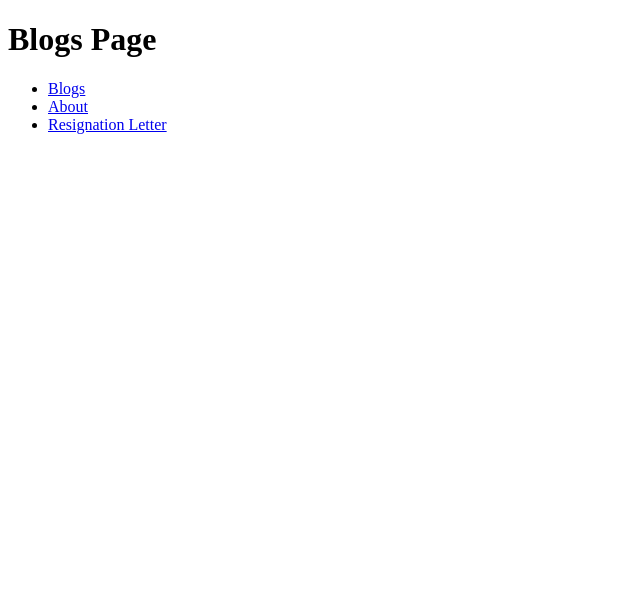
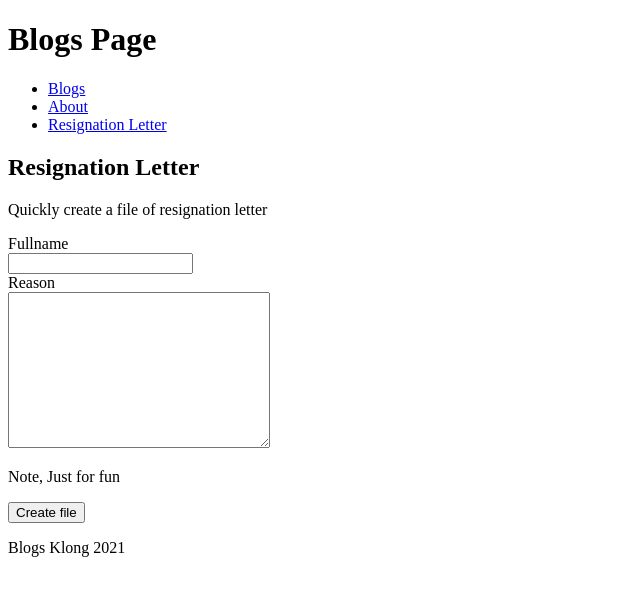
Before and after one commit to khanhlinhbk/Python_basic, a Flask app: template Baitapcuoikhoa/templates/resignation-letter.html in a window 1280 px wide. Shown: the top 596 px of the page, without its empty margins (0-640 px from the left). Run offline with Flask 2, Linux system fonts and the light colour scheme; the template is opened without the code that fills it, so the values that code supplies are empty.

Commit message:
commit
123

```diff
--- a/Baitapcuoikhoa/app.py
+++ b/Baitapcuoikhoa/app.py
@@ -2,6 +2,8 @@ from flask import Flask, render_template, Response, request, redirect
 from db import edit_post1
 from db import add_post, get_post
 from datetime import datetime
+from docx import Document
+from docx.shared import Cm
 app= Flask(__name__)
 
 post_base= get_post()
@@ -10,30 +12,22 @@ a=0
 for p in post_base:
     a+=1
     post[str(a)] = p
+doc = Document()
+@app.route("/resignation-letter")
+def regis():
+    return render_template("resignation-letter.html")
+@app.route("/resignation-letter", methods=["POST"])
+def regiss():
+    fullname = request.form["fullname"]
+    reason = request.form["reason"]
+    doc.add_heading('Thông tin bản thân...', level=2)
+    para= doc.add_paragraph("Tên tôi là ")
+    para.add_run(fullname).bold = True
+    para.add_run(". Mục đích tôi viết bức thư này là ")
+    para.add_run(reason).italic = True
+    doc.save('Baitapcuoikhoa/cv1.docx')
+    return redirect("/resignation-letter", code=302)
 
-# post = {
-#     "1": {
-#         "time":"Post at: 2021-11-21 15:34:36",
-#         "title":"mypost1",
-#         "content": "Where I can share everything in my life"
-#     },
-#     "2":{
-#         "time":"Post at: 2021-11-21 15:34:36",
-#         "title":"my post2",
-#         "content": "Where I can share everything in my life"
-#     },
-#      "3": {
-#         "time":"Post at: 2021-11-21 15:34:36",
-#         "title":"my_post3",
-#         "content": "Where I can share everything in my life"
-#     },
-#     "4":{
-#         "time":"Post at: 2021-11-21 15:34:36",
-#         "title":"my_post4",
-#         "content": "Where I can share everything in my life"
-#     }
-
-# }
 
 @app.route("/about")
 def about():
--- a/Baitapcuoikhoa/templates/edit.html
+++ b/Baitapcuoikhoa/templates/edit.html
@@ -33,7 +33,6 @@
                 <br>
                 <input type="text" name="title" value={{title}}>
             </div>
-
             <div class="form-field">
                 <label for="content">Content</label>
                 <br>
--- a/Baitapcuoikhoa/templates/resignation-letter.html
+++ b/Baitapcuoikhoa/templates/resignation-letter.html
@@ -24,5 +24,35 @@
             </ul>
         </nav>
     </header>
+    <section class="section">
+        <h2 class="section-header">Resignation Letter</h2>
+        <p>Quickly create a file of resignation letter</p>
+
+        <form action="/resignation-letter" method="POST">
+            <div class="form-field">
+                <label for="title">Fullname</label>
+                <br>
+                <input type="text" name="fullname">
+            </div>
+
+            <div class="form-field">
+                <label for="reason">Reason</label>
+                <br>
+                <textarea name="reason" id="" cols="30" rows="10"></textarea>
+            </div>
+
+            <div class="form-field">
+                <p>Note, Just for fun</p>
+            </div>
+
+            <div class="form-field">
+                <button type="submit">Create file</button>
+            </div>
+        </form>
+    </section>
+    <footer class="footer">
+        <p class="copy-right">Blogs Klong 2021</p>
+    </footer>
+
 </body>
 </html>
```
